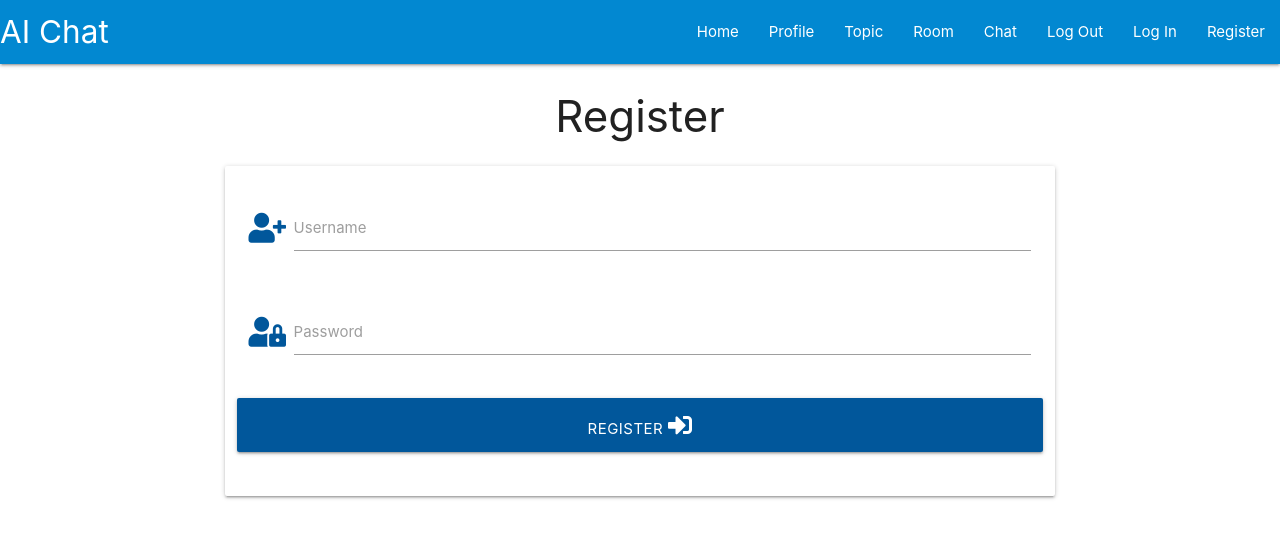
After one commit to NgiapPuoyKoh/ai-chat-annotator, a Flask app: page /register in a window 1280 px wide. The commit adds this page. Shown: the top 538 px of the page. Run offline with Flask 2, Linux system fonts and the light colour scheme; some libraries are stand-ins or nearby versions.

Commit message:
Add Register template

```diff
--- a/app.py
+++ b/app.py
@@ -4,10 +4,14 @@ from flask import (
     redirect, request, session, url_for)
 from flask_pymongo import PyMongo
 from bson.objectid import ObjectId
+from werkzeug.security import generate_password_hash, check_password_hash
+
 if os.path.exists("env.py"):
     import env
 
+# from flask_session import Session
 
+# __name__ of the current file as a Flask instance
 app = Flask(__name__)
 
 app.config["MONGO_DBNAME"] = os.environ.get("MONGO_DBNAME")
@@ -16,15 +20,21 @@ app.secret_key = os.environ.get("SECRET_KEY")
 
 mongo = PyMongo(app)
 
+# app.config["SESSION_PERMANENT"] = False
+# app.config["SESSION_TYPE"] = "filesystem"
+# Session(app)
+
+# LIST = []
+
+# message_history = {}
+
 
 @app.route("/")
-@app.route("/get_conversations")
-# def index():
-def get_conversations():
-    """Conversation History"""
-    conversations = mongo.db.conversations.find()
-    return render_template("conversations.html", conversations=conversations)
-    # return render_template("index.html", )
+def index():
+    """Main Page Welcome"""
+    # if not session.get("name"):
+    #     return redirect("/login")
+    return render_template("welcome.html")
 
 
 @app.route("/welcome")
@@ -33,24 +43,69 @@ def welcome():
     return render_template("welcome.html")
 
 
-@app.route("/topic")
+@ app.route("/register", methods=["GET", "POST"])
+def register():
+    """Register User"""
+    return render_template("register.html")
+
+
+@ app.route("/get_conversations")
+# def index():
+def get_conversations():
+    """Conversation History"""
+    conversations = mongo.db.conversations.find()
+    return render_template("conversations.html", conversations=conversations)
+    # return render_template("index.html", )
+
+# @app.route("/login", methods=["GET", "POST"])
+# def login():
+#     if request.method == "POST":
+#         # store username in session
+#         session["name"] = request.form.get("name")
+#         return redirect("/")
+#     return render_template("login.html")
+
+
+# @app.route("/logout")
+# def logout():
+#     session["name"] = None
+#     return redirect("/")
+
+    # return render_template("register.html", list = LIST)
+
+    # name = request.form.get("first_name", "world")
+    # if not name:
+    #     return render_template("register.html", message="Missing First Nme")
+
+    # if not request.form.get("first_name"):
+    #     return render_template("register.html", name=request.form.get("first_name", "world"))
+
+
+@ app.route("/topic")
 def topic():
     """Topic Dashboard"""
     return render_template("topic.html")
 
 
-@app.route("/room")
+@ app.route("/room")
 def room():
     """Room"""
     return render_template("room.html")
 
 
-@app.route("/chat")
+@ app.route("/chat")
 def chat():
     """Chat"""
     return render_template("chat.html")
 
 
+# request arguments and default values
+# URL/?name=<value>
+# Use POST with form to secure personal data
+#
+# @app.route("/user", methods=["GET", "POST"])
+# def user():
+#     return render_template("index.html", name=requrest.form.get("first_name", "world"))
 if __name__ == "__main__":
     app.run(
         host=os.environ.get("IP", "0.0.0.0"),
--- a/templates/base.html
+++ b/templates/base.html
@@ -32,7 +32,7 @@
                     <li><a href="#">Chat</a></li>
                     <li><a href="#">Log Out</a></li>
                     <li><a href="#">Log In</a></li>
-                    <li><a href="#">Register</a></li>
+                    <li><a href="{{ url_for('register') }}">Register</a></li>
                 </ul>
             </div>
         </nav>
@@ -49,16 +49,28 @@
             <li><a href="#">Chat</a></li>
             <li><a href="#">Log Out</a></li>
             <li><a href="#">Log In</a></li>
-            <li><a href="#">Register</a></li>
+            <li><a href="{{ url_for('register') }}">Register</a></li>
         </ul>
     </header>
 
-    <!--
     {% block content %}
 
     {% endblock %}
 
-    <header>
+    {% block register %}
+
+    {% endblock %}
+
+    <!-- {% block welcome %}
+
+    {% endblock %} -->
+
+    <!-- {% block login %}
+
+    {% endblock %} -->
+
+
+    <!-- <header>
         <nav>
             <ul>
                 <li><a href="{{ url_for('welcome') }}">Home</a></li>
@@ -67,10 +79,10 @@
                 <li><a href="{{ url_for('chat') }}">Chat</a></li>
             </ul>
         </nav>
-    </header>
- -->
-    <script src="https://code.jquery.com/jquery-3.5.1.min.js"
-        integrity="sha256-9/aliU8dGd2tb6OSsuzixeV4y/faTqgFtohetphbbj0=" crossorigin="anonymous"></script>
+    </header> -->
+
+    <!-- <script src="https://code.jquery.com/jquery-3.5.1.min.js"
+        integrity="sha256-9/aliU8dGd2tb6OSsuzixeV4y/faTqgFtohetphbbj0=" crossorigin="anonymous"></script> -->
     <!-- Compiled and minified JavaScript -->
     <script src="https://cdnjs.cloudflare.com/ajax/libs/materialize/1.0.0/js/materialize.min.js"></script>
     <script src="{{ url_for('static', filename='js/script.js') }}"></script>
--- /dev/null
+++ b/templates/register.html
@@ -0,0 +1,45 @@
+{% extends "base.html" %}
+{% block register %}
+<!-- <form action="/register" method="post"> -->
+<!-- {% for list in Lists %} -->
+<!-- <option value="{{ list }}">{{ list }}</option> -->
+<!-- {% endfor %} -->
+
+<!-- <input autocomplete="off" autofocus username="username" placeholder="User Name" type="text">
+    <input autocomplete="off" password="password" placeholder="Password" type="text">
+    <input type="submit" value="Submit"> -->
+<!-- </form> -->
+
+<h3 class="center-align">Register</h3>
+
+<div class="row">
+    <form class="col s12 m8 offset-m2" method="POST" action="{{ url_for('register')}}">
+        <div class="card-panel">
+            <!-- username -->
+            <div class="row">
+                <div class="input-field col s12">
+                    <i class="fas fa-user-plus prefix light-blue-text text-darken-4"></i>
+                    <input id="username" name="username" type="text" class="validate">
+                    <label for="username">Username</label>
+                </div>
+            </div>
+            <!-- password -->
+            <div class="row">
+                <div class="input-field col s12">
+                    <i class="fas fa-user-lock prefix light-blue-text text-darken-4"></i>
+                    <input id="password" name="password" type="password" class="validate">
+                    <label for="password">Password</label>
+                </div>
+            </div>
+            <!-- register -->
+            <div class="row">
+                <button type="submit" class="col s12 btn-large light-blue darken-4 text-">
+                    Register <i class="fas fa-sign-in-alt"></i>
+                </button>
+
+            </div>
+        </div>
+    </form>
+</div>
+
+{% endblock %}
```
